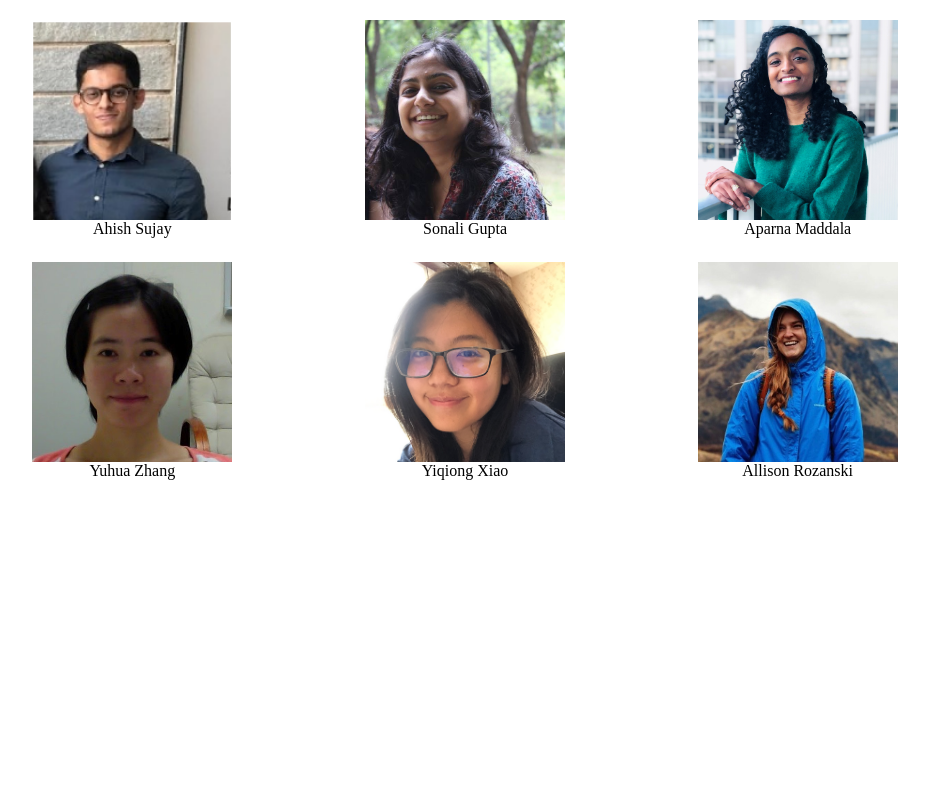
After one commit to compgenomics2020/Team3-WebServer, a Flask app: template templates/AboutUs.html in a window 1280 px wide. The commit adds this page. Shown: the whole page, without its empty margins (175-1104 px from the left). Run offline with Flask 2, Linux system fonts and the light colour scheme; the template is opened without the code that fills it, so the values that code supplies are empty.

Commit message:
adding aboutus

```diff
--- /dev/null
+++ b/templates/AboutUs.html
@@ -0,0 +1,77 @@
+<html>
+<head>
+ <title></title>
+ <meta charset="utf-8" />
+</head><body>
+<div class="bd-example" align="middle">
+
+
+<table width="1000" border="0" cellpadding="10">
+
+<tr>
+
+<td align="center" valign="center">
+<img src="{{url_for('static', filename='Ahish.png')}}" style="width:200px;height:200px;" />
+<br />
+Ahish Sujay
+</td>
+
+<td align="center" valign="center">
+<img src="{{url_for('static', filename='Sonali.jpg')}}" style="width:200px;height:200px;" />
+<br />
+Sonali Gupta
+</td>
+
+<td align="center" valign="center">
+<img src="{{url_for('static', filename='Aparna.png')}}" style="width:200px;height:200px;" />
+<br />
+Aparna Maddala
+</td>
+
+
+</tr>
+
+</table>
+
+
+
+<table width="1000" border="0" cellpadding="10">
+
+<tr>
+
+<td align="center" valign="center">
+<img src="{{url_for('static', filename='Yuhua.png')}}" style="width:200px;height:200px;" />
+<br />
+Yuhua Zhang
+</td>
+
+<td align="center" valign="center">
+<img src="{{url_for('static', filename='Yiqiong.png')}}" style="width:200px;height:200px;" />
+<br />
+Yiqiong Xiao
+</td>
+
+<td align="center" valign="center">
+<img src="{{url_for('static', filename='Ali.jpeg')}}" style="width:200px;height:200px;" />
+<br />
+Allison Rozanski
+</td>
+
+
+</tr>
+
+</table>
+
+
+
+
+
+
+
+
+
+
+
+</div>
+</body>
+</html>
--- a/templates/index.html
+++ b/templates/index.html
@@ -18,7 +18,7 @@
     <a href="https://canvas.gatech.edu/">Tutorial</a>
     <a href="https://github.gatech.edu/compgenomics2020/Team3-WebServer">GitHub</a>
     <a href="https://compgenomics2020.biosci.gatech.edu/Team_III_Webserver_Group">Wiki</a>
-    <a href="https://compgenomics2020.biosci.gatech.edu/Team_III_Webserver_Group">About Us</a>
+    <a href="/AboutUs">About Us</a>
 </div>
 
 <!-- heading-->
```
Also changed, not shown: static/Ahish.png (added), static/Ali.jpeg (added), static/Aparna.png (added), static/Sonali.jpg (added), static/Yiqiong.png (added), static/Yuhua.png (added), static/style.css (line endings or trailing spaces).
